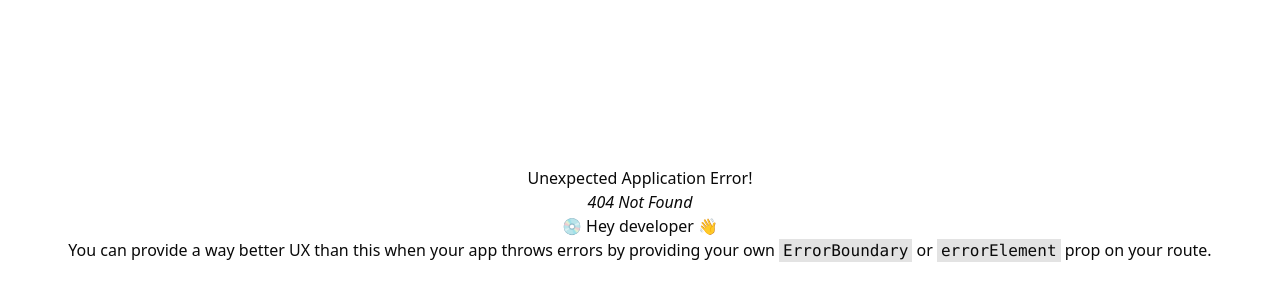
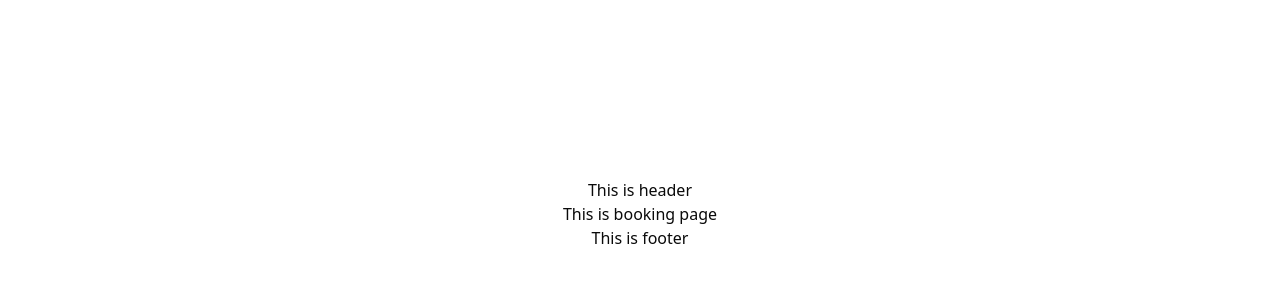
Before and after one commit to evahli/vault-fit, a React (Vite) app: page /booking in a window 1280 px wide. Before the commit this address had no page. Shown: the part 186-486 px from the top of the page. Built offline with nearby package versions, Linux system fonts and the light colour scheme.

Commit message:
initial routing

```diff
--- a/src/App.jsx
+++ b/src/App.jsx
@@ -1,12 +1,20 @@
 //mport { useEffect, useState } from "react";
-import "./App.css";
+import { Outlet } from 'react-router';
+import './App.css';
+import { Footer } from './components/Footer';
+import { Header } from './components/Header';
 //import { Button } from "@/components/ui/button";
 
 export const App = () => {
-
   return (
     <>
-      Hello
+      <div>
+        <Header />
+        <main>
+          <Outlet />
+        </main>
+        <Footer />
+      </div>
     </>
   );
 };
--- /dev/null
+++ b/src/components/Footer.jsx
@@ -0,0 +1,5 @@
+export const Footer = () => {
+  return(
+    <>This is footer</>
+  )
+}
--- /dev/null
+++ b/src/components/Header.jsx
@@ -0,0 +1,5 @@
+export const Header = () => {
+  return(
+    <>This is header</>
+  )
+}
--- /dev/null
+++ b/src/pages/Booking.jsx
@@ -0,0 +1,5 @@
+export const Booking = () => {
+  return(
+    <>This is booking page</>
+  )
+}
--- /dev/null
+++ b/src/pages/Homepage.jsx
@@ -0,0 +1,5 @@
+export const Homepage = () => {
+  return(
+    <>This is homepage</>
+  )
+}
```
Also changed, not shown: src/main.jsx (+6 -4 lines).
